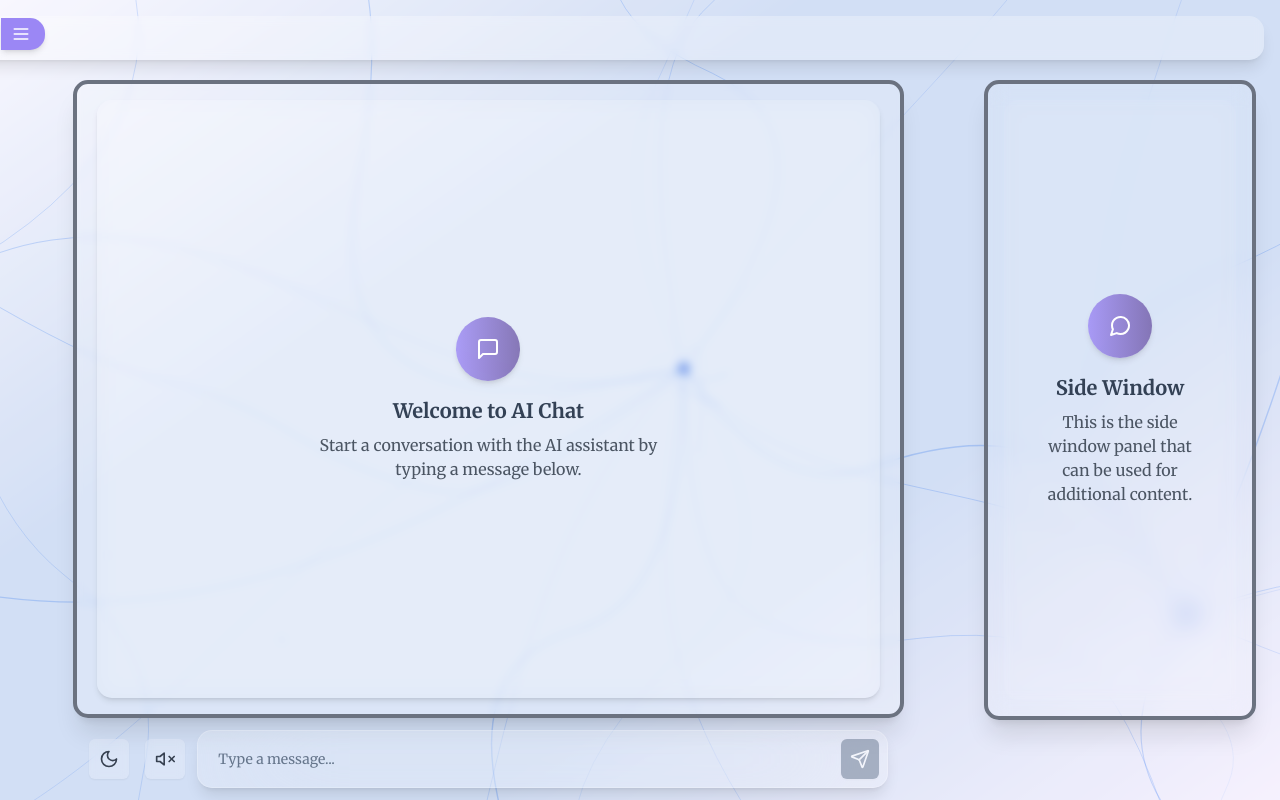
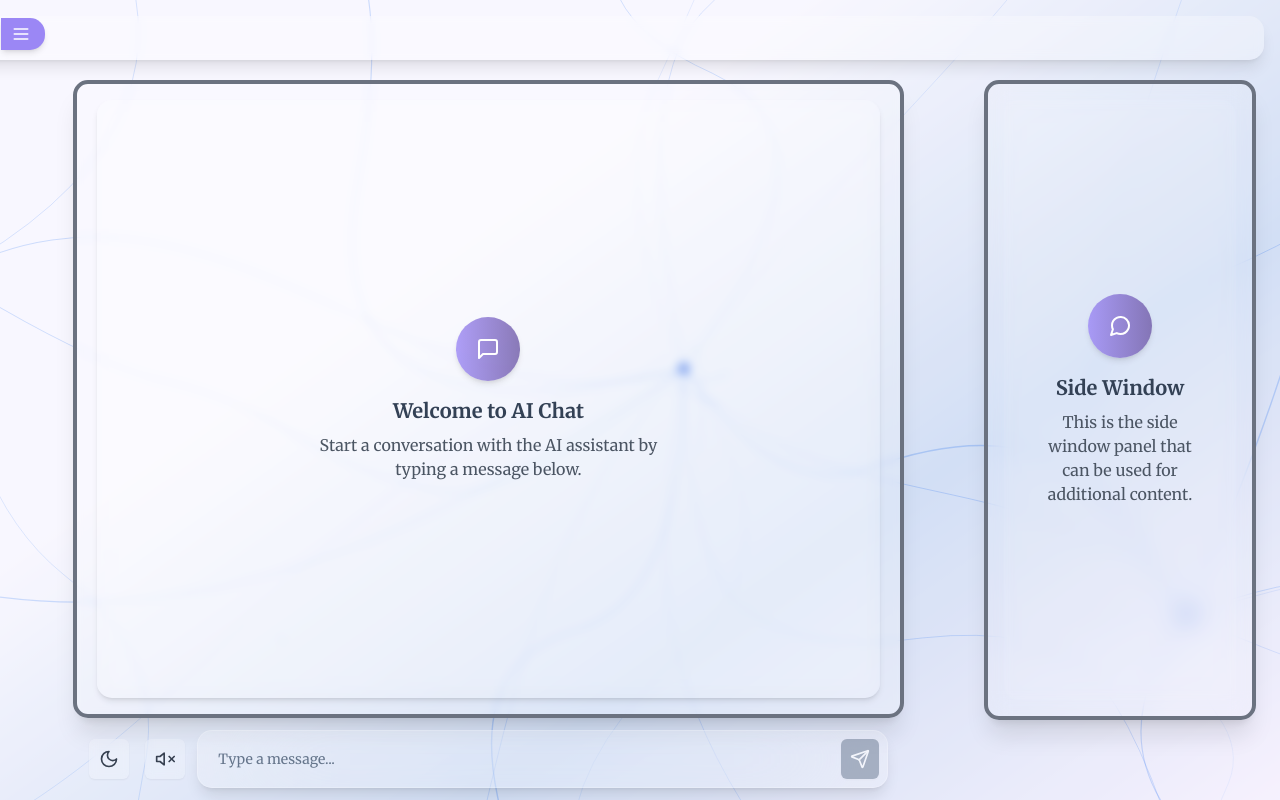
Before and after one commit to chrisdavila7/whisper-wind-ai-chat, a React (Vite) app: page / in a window 1280 px wide. Built offline with nearby package versions, Linux system fonts and the light colour scheme.

Commit message:
Code edited in Lovable Code Editor
Edited UI in Lovable

```diff
--- a/src/components/NeuralBackground.tsx
+++ b/src/components/NeuralBackground.tsx
@@ -48,8 +48,8 @@ const NeuralBackground = () => {
   className="fixed top-0 left-0 w-full h-full -z-10"
   style={{
     background: theme === 'dark'
-      ? 'linear-gradient(145deg, #0a1428, #79a1ff, #79a1ff, #131b2e)'
-      : 'linear-gradient(145deg, #e5deff, #1155ca, #1155ca, #d6bcfa)',
+      ? 'linear-gradient(145deg, #0a1428, #0a1428, #79a1ff, #131b2e)'
+      : 'linear-gradient(145deg, #e5deff, #e5deff, #1155ca, #d6bcfa)',
     backgroundSize: '100% 100%',
     backgroundRepeat: 'no-repeat',
     animation: 'waveDiagonal ease infinite',
```
